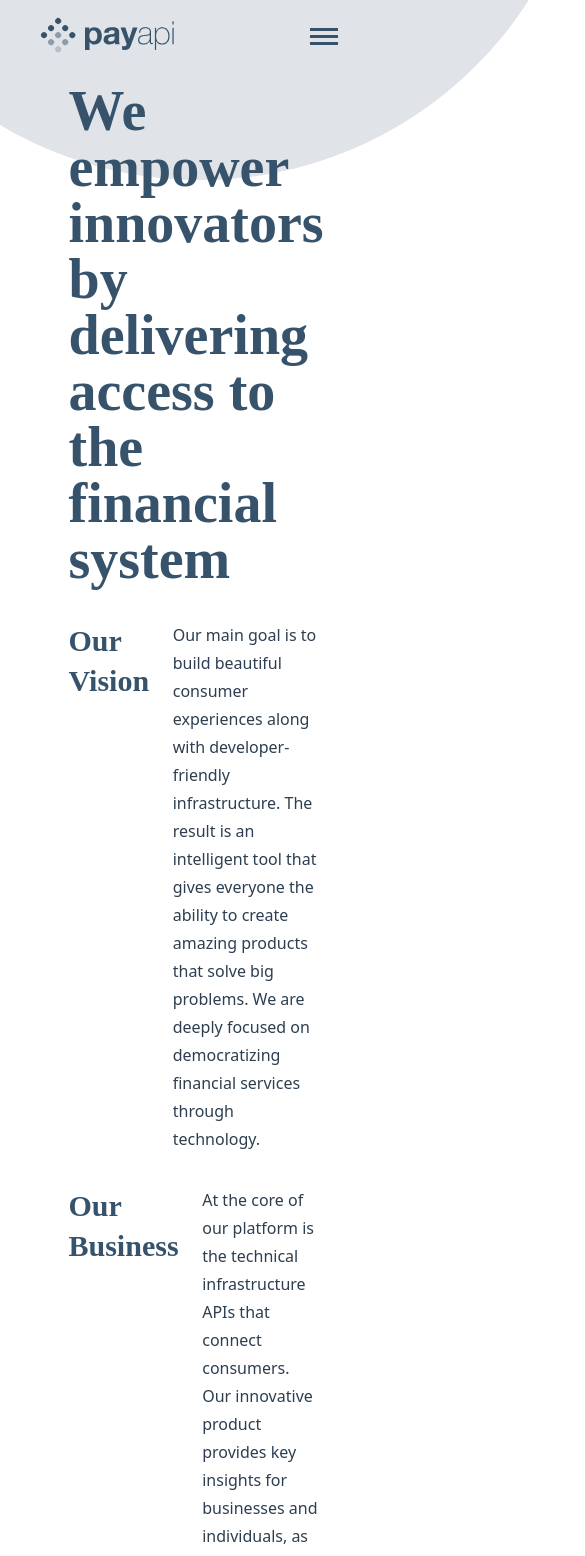
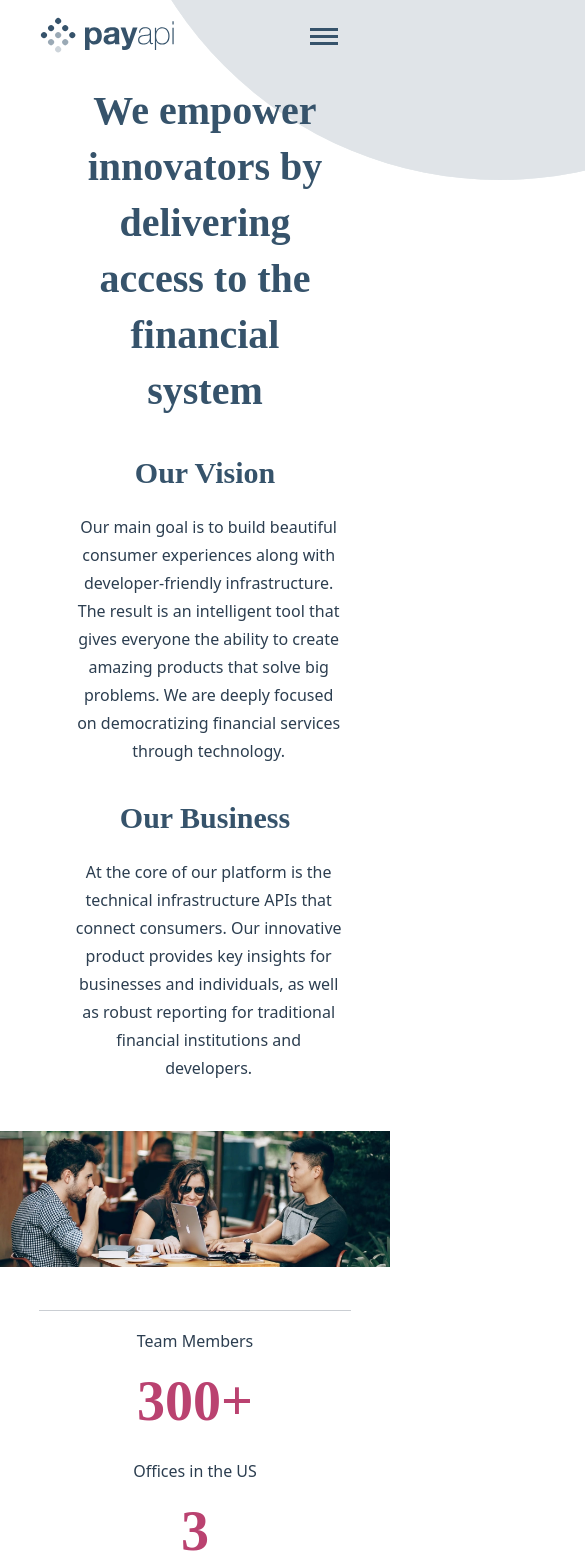
Before and after one commit to marhallab/PayApiWebsite, a Vue app in the folder payapi-web/: page /about in a window 390 px wide. Shown: the top 1556 px of the page, 585 px wide, since content can reach past the window. Built offline with nearby package versions, Linux system fonts and the light colour scheme.

Commit message:
About page is responsive in both mobile and tablet

```diff
--- a/payapi-web/src/views/About.vue
+++ b/payapi-web/src/views/About.vue
@@ -51,18 +51,18 @@
           <hr width="100%" />
           <p>Team Members</p>
           <p>300+</p>
-          <hr width="100%" />
+          <hr class="dividerGone" width="100%" />
         </div>
 
         <div class="info-section2">
-          <hr width="100%" />
+          <hr class="dividerGone" width="100%" />
           <p>Offices in the US</p>
           <p>3</p>
-          <hr width="100%" />
+          <hr class="dividerGone" width="100%" />
         </div>
 
         <div class="info-section2">
-          <hr width="100%" />
+          <hr class="dividerGone" width="100%" />
           <p>Transactions analyzed</p>
           <p>10M+</p>
           <hr width="100%" />
@@ -133,7 +133,6 @@ p {
   padding-left: 15%;
   padding-right: 15%;
   padding-top: 5%;
-
 }
 
 .div-container-title-text {
@@ -171,6 +170,8 @@ p {
 .img-section2 {
   position: relative;
   z-index: 1;
+  width: 100%;
+  height: auto;
 }
 
 .infos-container {
@@ -198,4 +199,49 @@ p {
   padding-right: 15%;
   padding-top: 5%;
 }
+
+@media only screen and (max-width: 1024px) {
+  .title-section1 {
+    text-align: center;
+    font-size: 40px;
+    width: 100%;
+  }
+
+  .img-circle-section1 {
+    position: absolute;
+    top: -600px;
+    right: -500px;
+  }
+}
+
+@media only screen and (max-width: 500px) {
+  p {
+    text-align: center;
+  }
+
+  .title-text {
+    flex-direction: column;
+  }
+
+  .title-text p:first-child {
+    width: 100%;
+  }
+
+  .title-text p:last-child {
+    margin-left: 5%;
+    width: 100%;
+  }
+  .infos-container {
+    flex-direction: column;
+    align-items: center;
+  }
+
+  .info-section2 {
+    width: 80%;
+  }
+
+  .dividerGone {
+    display: none;
+  }
+}
 </style>
```
